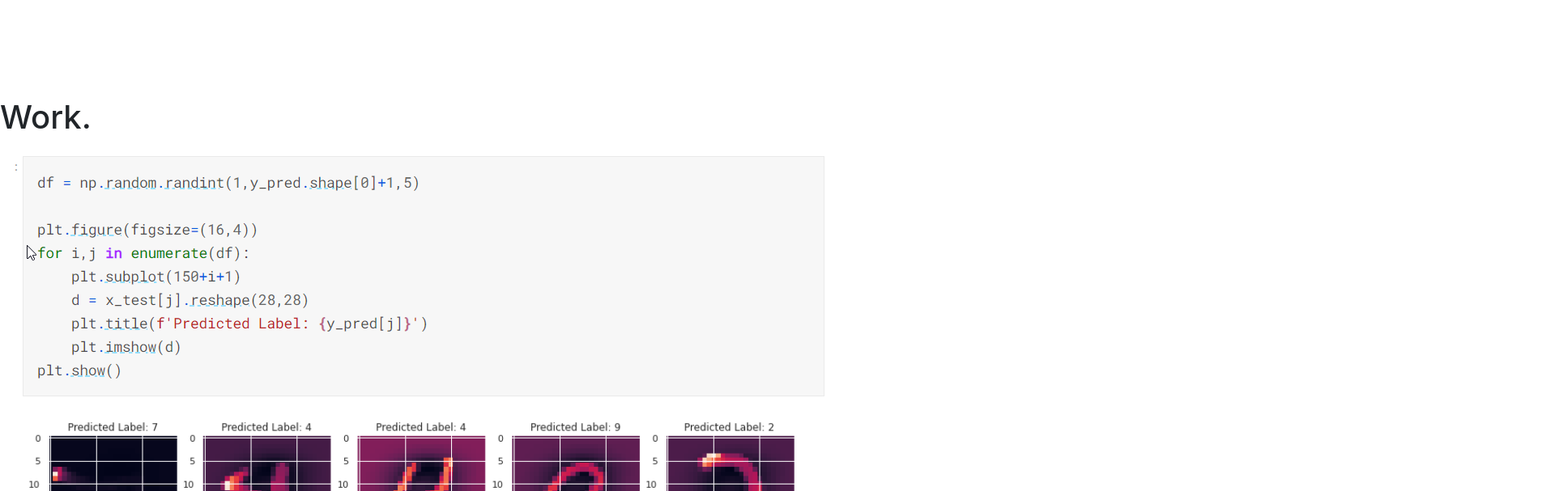
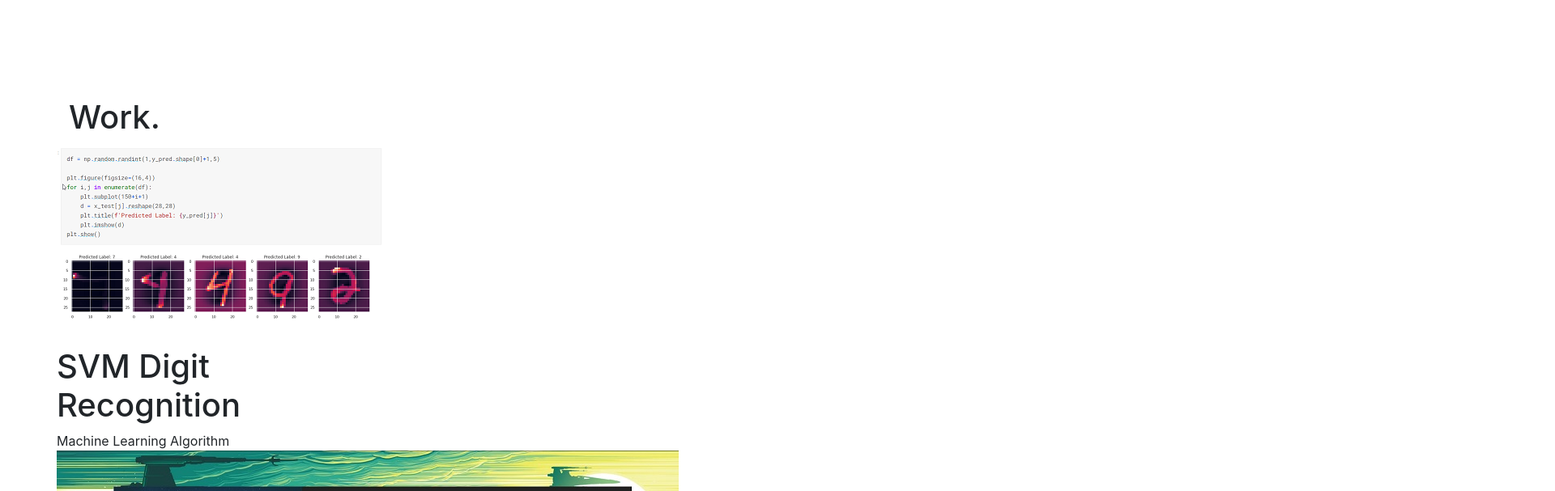
Before and after one commit to Bhaskar-maity/Portfolio, a React (Create React App) app: page / in a window 1280 px wide. Shown: the part 1389-1996 px from the top of the page at 81% size, 1920 px wide, since content can reach past the window. Built offline with nearby package versions, Linux system fonts and the light colour scheme.

Commit message:
project style

```diff
--- a/src/App.css
+++ b/src/App.css
@@ -37,3 +37,7 @@
 }
 
 /*  Projects */
+
+.project img{
+  display:flex;
+  }
--- a/src/components/projects.js
+++ b/src/components/projects.js
@@ -4,13 +4,14 @@ class Project extends Component {
     state = {  }
     render() {
         return (
-
-            <div className=' project '>
-            <a href={this.props.url}>
-                <img src={this.props.imageSrc} alt={this.props.title}></img>
+            <div className='row'>
+                <div className='col-md-6 project '>
+                <a href={this.props.url}>
+                    <img src={this.props.imageSrc} alt={this.props.title}></img>
                 </a>
-                <h1>{this.props.title}</h1>
-                <span>{this.props.service}</span>
+                    <h1>{this.props.title}</h1>
+                    <span>{this.props.service}</span>
+                </div>
             </div>
         )
 
--- a/src/components/work.js
+++ b/src/components/work.js
@@ -6,12 +6,12 @@ class Work extends Component {
     state = {  }
     render() {
         return (
-        <div>
+        <div className='container'>
             <h1 className='heading'> </h1>
             <h1>Work.</h1>
-            <div className='container-fluid'>
+            <div >
                 <div className='row'>
-                    <div className='work-content col-md-6'>
+                    <div className='work-content '>
                             {data.projects.map((project)=>(
                                 <Project key={project.id}
                                         title = {project.title}
```
Also changed, not shown: src/images/SVMdigit.png, src/images/Weather.jpg.
